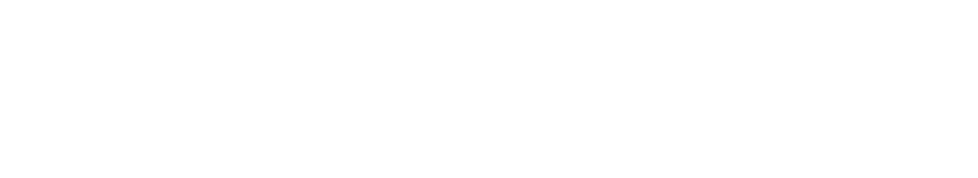
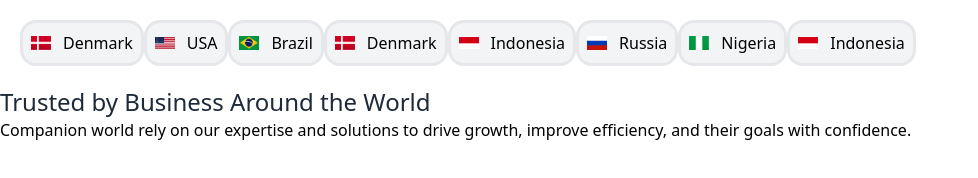
Before and after one commit to terhemeniorwua-png/finTech, a website: page index.html in a window 1280 px wide. Shown: the whole page, without its empty margins (0-978 px from the left). Drawn offline with Linux system fonts and the light colour scheme.

Commit message:
constructing html

```diff
--- a/index.html
+++ b/index.html
@@ -6,7 +6,52 @@
   <link href="src/output.css" rel="stylesheet">
 </head>
 <body>
+<div>
+    <div>
+    <div class="flex m-5">
+        <div class="flag">
+            <img src="images/image.png" alt="" class="w-5">
+            <h3> Denmark</h3>
+        </div>
+         <div class="flag">
+            <img src="images/image copy 3.png" alt="" class="w-5">
+            <h3> USA</h3>
+        </div>
+        <div class="flag">
+            <img src="images/image copy 4.png" alt="" class="w-5">
+            <h3> Brazil</h3>
+        </div>
+         <div class="flag">
+            <img src="images/image.png" alt="" class="w-5">
+            <h3> Denmark</h3>
+        </div>
+        <div class="flag">
+            <img src="images/image copy 2.png" alt="" class="w-5">
+            <h3> Indonesia</h3>
+        </div>
+        <div class="flag">
+            <img src="images/image copy 5.png" alt="" class="w-5">
+            <h3> Russia</h3>
+        </div>
+        <div class="flag">
+            <img src="images/image copy.png" alt="" class="w-5">
+            <h3> Nigeria</h3>
+        </div>
+        <div class="flag">
+              <img src="images/image copy 2.png" alt="" class="w-5">
+            <h3> Indonesia</h3>
+        </div>
+    </div>
+    <section>
+        <h1 class="text-gray-800 font-medium text-2xl ">Trusted by Business Around the World</h1>
+        <p>Companion world rely on our expertise and solutions to drive growth, improve efficiency, and their goals with confidence.</p>
+    </section>
+    </div>
 
+    <div>
+
+    </div>
+</div>
 
 
 </body>
--- a/src/input.css
+++ b/src/input.css
@@ -3,3 +3,6 @@
 @theme{
    --color-blueviolet: #8a2be2;
 }
+.flag{
+   @apply bg-gray-100 border-3 flex items-center space-x-3 rounded-2xl p-2  border-gray-200
+}
```
Also changed, not shown: src/output.css.
